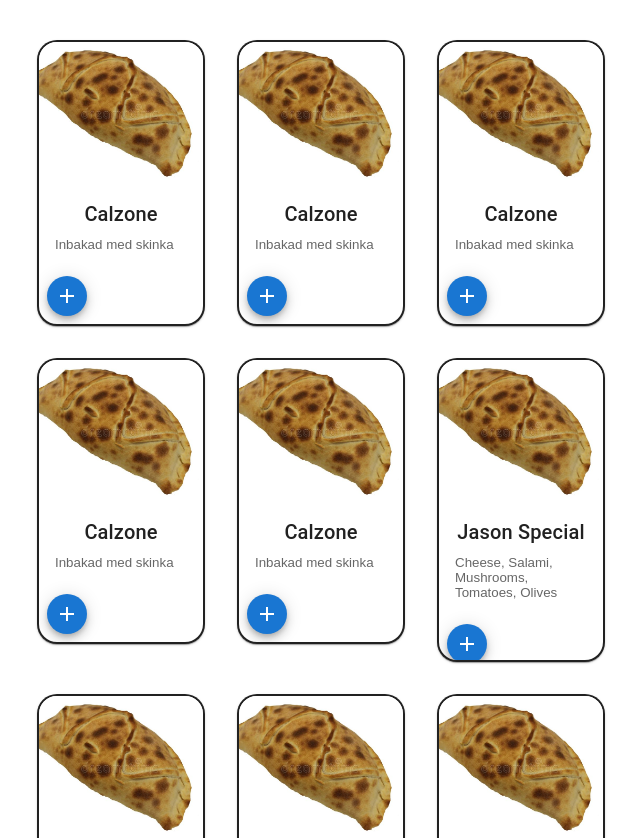
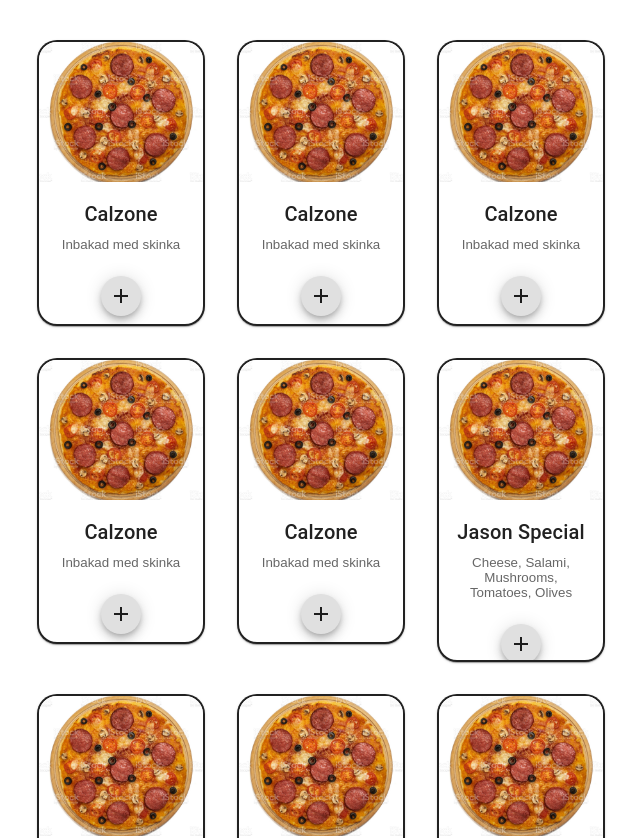
Before and after one commit to DennisBrenna/bellapizza, a React (Create React App) app: page / in a window 1280 px wide. Shown: the top 838 px of the page, without its empty margins (335-975 px from the left). Built offline with nearby package versions, Linux system fonts and the light colour scheme.

Commit message:
add product button

```diff
--- a/src/components/FooterCard.js
+++ b/src/components/FooterCard.js
@@ -5,7 +5,6 @@ import Box from '@mui/material/Box';
 import logo from '../images/bellalogo_final.svg'
 import { styled } from '@mui/material/styles';
 import { Paper } from "@mui/material";
-
 
 import FacebookOutlinedIcon from '@mui/icons-material/FacebookOutlined';
 import InstagramIcon from '@mui/icons-material/Instagram';
--- a/src/components/ProductCard.js
+++ b/src/components/ProductCard.js
@@ -6,7 +6,6 @@ import CardMedia from '@mui/material/CardMedia';
 import Typography from '@mui/material/Typography';
 import { CardActionArea, CardActions } from '@mui/material';
 import pizza1 from '../images/pizza1.jpeg';
-import pizza2 from '../images/pizza2.jpeg';
 import Fab from '@mui/material/Fab';
 import AddIcon from '@mui/icons-material/Add';
 
@@ -17,7 +16,7 @@ export default function ProductCard({ title, description }) {
       <CardActionArea>
         <CardMedia
           component="img"
-          image={ pizza1, pizza2 } alt="Inside" width="82px" height="140px"/>
+          image={ pizza1 } alt="Pizza" width="82px" height="140px"/>
         <CardContent>
           <Typography gutterBottom variant="h6" component="div" textAlign="center">
             { title }
@@ -27,8 +26,8 @@ export default function ProductCard({ title, description }) {
           </Typography>
         </CardContent>
       </CardActionArea>
-      <CardActions>
-      <Fab size="small" color="primary" aria-label="add">
+      <CardActions style={{justifyContent: 'center'}}>
+      <Fab size="small" color="inherit" aria-label="add">
         <AddIcon />
       </Fab>
       </CardActions>
--- a/src/pages/Menu.js
+++ b/src/pages/Menu.js
@@ -8,7 +8,9 @@ function Menu() {
     return(
 
         <>
-        <Grid container spacing={4} maxWidth={ 600 } margin="auto">
+        <Grid container spacing={4} maxWidth={ 600 } margin="auto" style={{
+        textAlign:'center' // this does the magic
+    }}>
             <Grid item xs={4}>
                 <ProductCard title="Calzone" description="Inbakad med skinka"/>
             </Grid>
```
